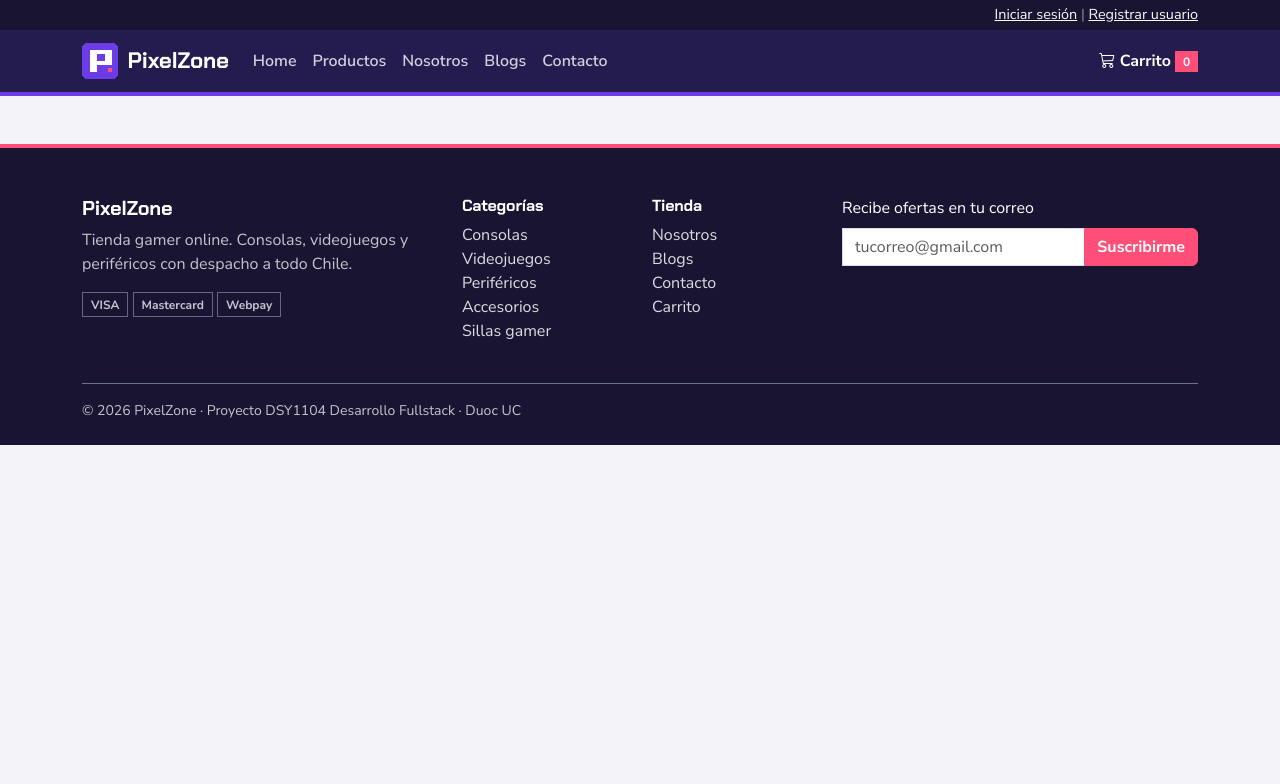
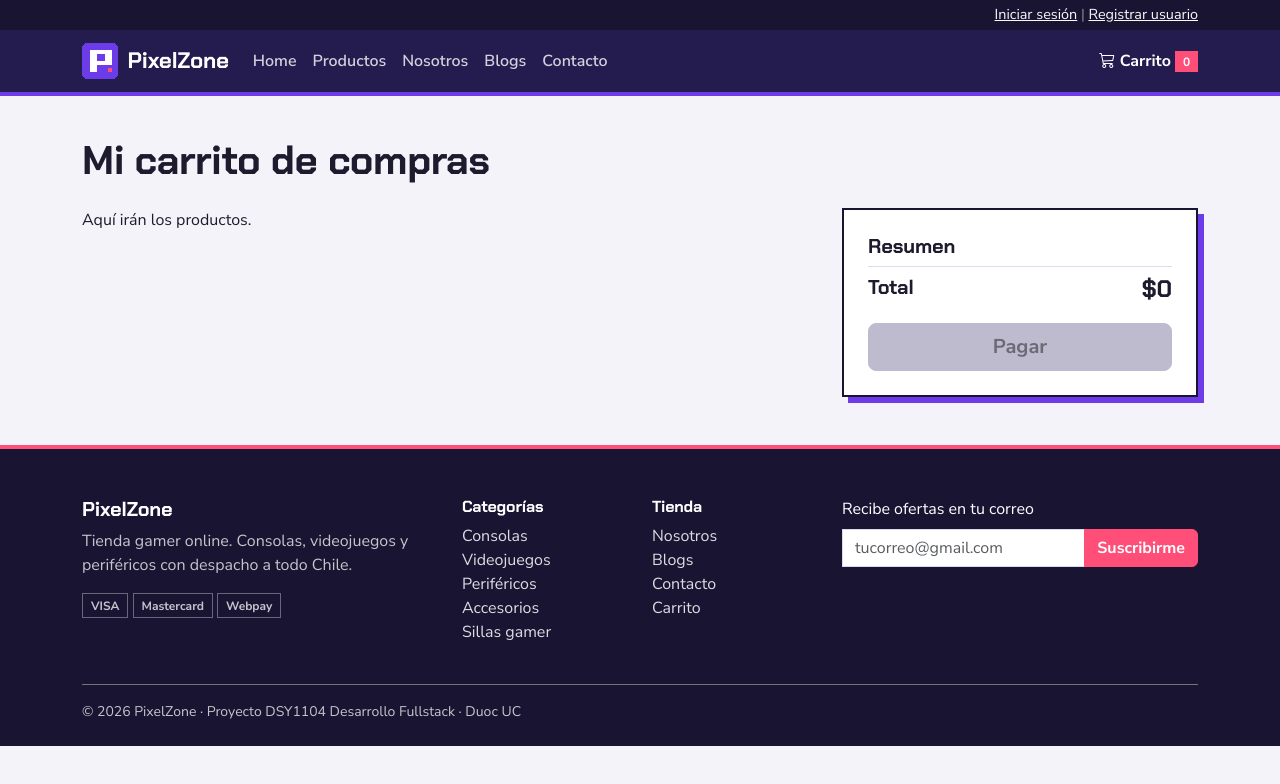
Before and after one commit to SanCristobal777/Proyecto_FullStack, a React (Vite) app in the folder pixelzone/: page /carrito in a window 1280 px wide. Shown: the top 784 px of the page. Built offline with nearby package versions, Linux system fonts and the light colour scheme.

Commit message:
Carrito: estructura, ruta y lista de productos

```diff
--- a/pixelzone/src/App.tsx
+++ b/pixelzone/src/App.tsx
@@ -6,6 +6,7 @@ import Inicio from "./pages/Inicio";
 import Productos from "./pages/Productos";
 import Producto from "./pages/Producto";
 import Login from "./pages/Login";
+import Carrito from "./pages/Carrito";
 
 export default function App() {
   return (
@@ -17,6 +18,7 @@ export default function App() {
           <Route path="/productos" element={<Productos />} />
           <Route path="/producto/:codigo" element={<Producto />} />
           <Route path="/login" element={<Login />} />
+          <Route path="/carrito" element={<Carrito />} />
         </Routes>
         <Footer />
       </CarritoProvider>
--- /dev/null
+++ b/pixelzone/src/pages/Carrito.tsx
@@ -0,0 +1,30 @@
+export default function Carrito() {
+  return (
+    <main>
+      <div className="container">
+        <h1 className="titulo-pagina">Mi carrito de compras</h1>
+        <div className="row g-4">
+          <section className="col-lg-8" aria-label="Productos en el carrito">
+            <p>Aquí irán los productos.</p>
+          </section>
+          <aside className="col-lg-4">
+            <div className="resumen-compra bg-white p-4">
+              <h2 className="h5">Resumen</h2>
+              <dl className="mb-3">
+                <div className="d-flex justify-content-between border-top pt-2 mt-2">
+                  <dt className="h5">Total</dt>
+                  <dd className="h4 precio mb-0">$0</dd>
+                </div>
+              </dl>
+              <div className="d-grid">
+                <button type="button" className="btn btn-pz btn-lg" disabled>
+                  Pagar
+                </button>
+              </div>
+            </div>
+          </aside>
+        </div>
+      </div>
+    </main>
+  );
+}
```
